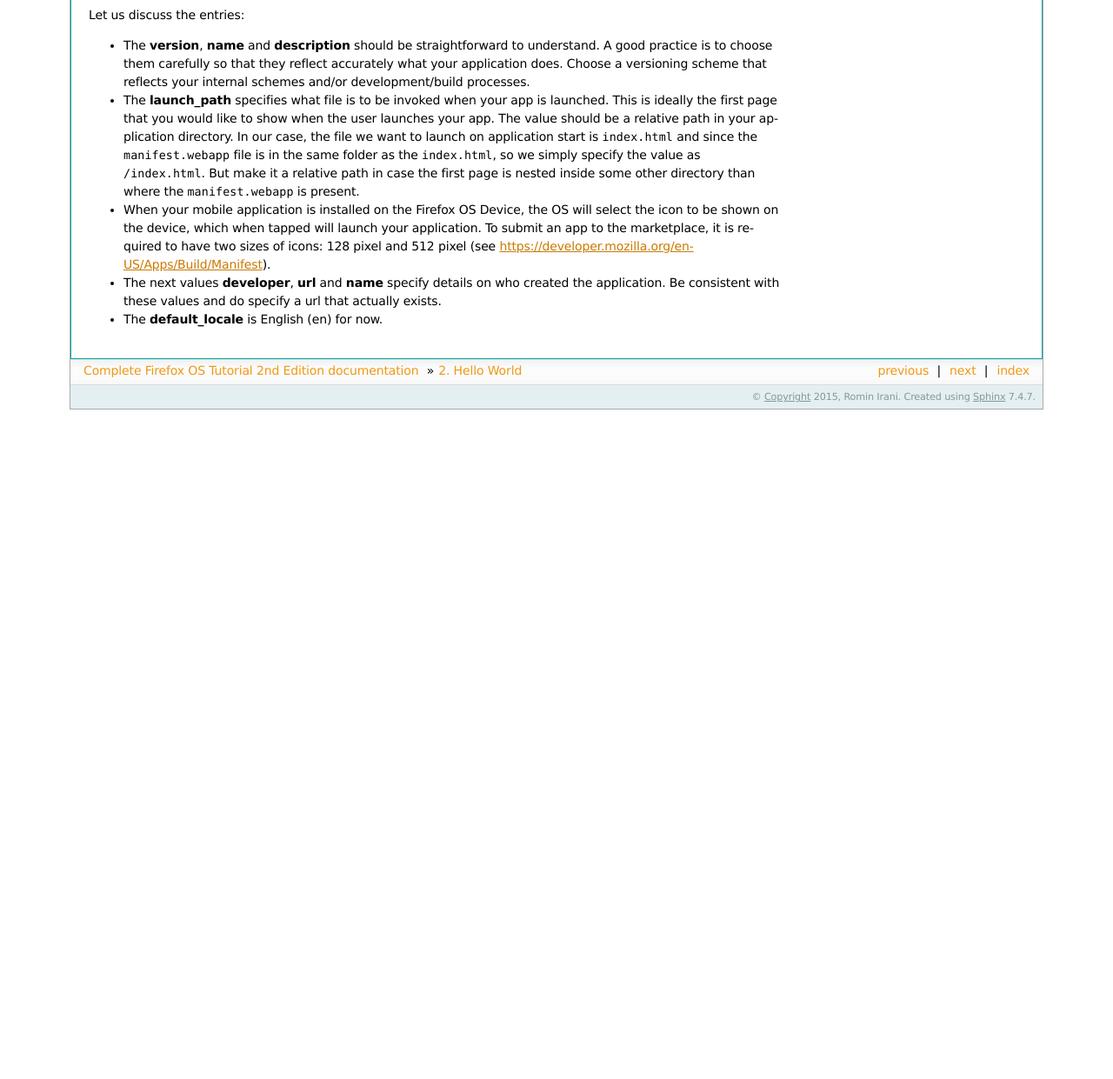
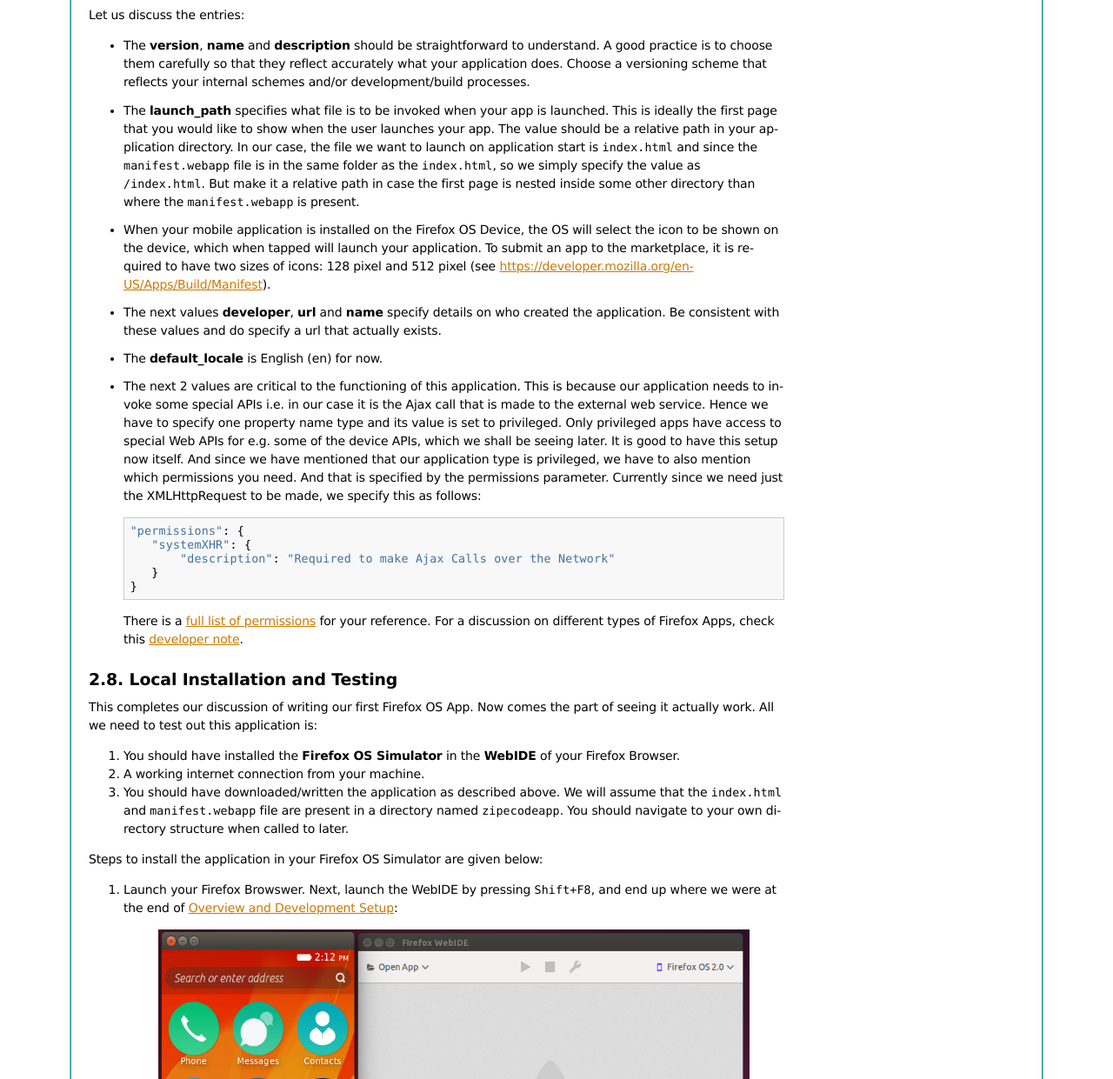
Before and after one commit to anicholakos/complete_fxos_tutorial, a Sphinx documentation site: the page built from source/episode02.rst, in a window 1280 px wide and 1400 px high, scrolled down 3768 px, cut to the strip 159-1400 px from the top of the window. Shown: the whole strip at 87% size. Built offline with Sphinx 7.4.7, drawn with Linux system fonts in a browser that asks for light colours; formulas are drawn with MathJax 3; before the commit the page ends 4398 px from its top, so only the background shows below that; some of the changed text lies outside the part shown.

Commit message:
Added deployment screenshots and more work on episode 2.

```diff
--- a/source/episode02.rst
+++ b/source/episode02.rst
@@ -218,3 +218,66 @@
   created the application. Be consistent with these values and do specify a url
   that actually exists.
 * The **default_locale** is English (en) for now.
+* The next 2 values are critical to the functioning of this application. This
+  is because our application needs to invoke some special APIs i.e. in our case
+  it is the Ajax call that is made to the external web service. Hence we have
+  to specify one property name type and its value is set to privileged. Only
+  privileged apps have access to special Web APIs for e.g. some of the device
+  APIs, which we shall be seeing later. It is good to have this setup now
+  itself. And since we have mentioned that our application type is privileged,
+  we have to also mention which permissions you need. And that is specified by
+  the permissions parameter. Currently since we need just the XMLHttpRequest to
+  be made, we specify this as follows::
+
+      "permissions": {
+         "systemXHR": {
+             "description": "Required to make Ajax Calls over the Network"
+         }
+      }
+
+  There is a `full list of permissions
+  <https://developer.mozilla.org/en-US/Apps/Build/App_permissions>`__
+  for your reference. For a discussion on different types of Firefox Apps,
+  check this `developer note
+  <https://developer.mozilla.org/en-US/Marketplace/Options/Packaged_apps>`__.
+
+
+Local Installation and Testing
+------------------------------
+
+This completes our discussion of writing our first Firefox OS App. Now comes
+the part of seeing it actually work. All we need to test out this application
+is:
+
+#. You should have installed the **Firefox OS Simulator** in the **WebIDE** of
+   your Firefox Browser.
+#. A working internet connection from your machine.
+#. You should have downloaded/written the application as described above. We
+   will assume that the ``index.html`` and ``manifest.webapp`` file are present
+   in a directory named ``zipecodeapp``. You should navigate to your own
+   directory structure when called to later.
+
+Steps to install the application in your Firefox OS Simulator are given below:
+
+#. Launch your Firefox Browswer.  Next, launch the WebIDE by pressing
+   ``Shift+F8``, and end up where we were at the end of
+   :ref:`dev_setup`:
+
+    .. image:: illustrations/episode01/WebIDE06.png
+       :alt: WebIDE and running simulator
+       :height: 400px
+
+#. Since we have written a packaged app, we need to specify the directory where
+   our ``manifest.webapp`` file is. That will be sufficient for the WebIDE to
+   pick up the rest of the details including the launch URL and so on. Click on
+   ``Open App -> Open Packaged App...`` as shown below:
+
+    .. image:: illustrations/episode02/deploying_app1.png
+       :alt: Selecting packaged app in WebIDE
+       :height: 350px
+
+#. The WebIDE will then read the manifest, validate it.
+
+    .. image:: illustrations/episode02/deploying_app2.png
+       :alt: Valid app in WebIDE
+       :height: 350px
--- a/source/index.rst
+++ b/source/index.rst
@@ -6,7 +6,7 @@
 
 by Romin Irani
 
-remixed and updated by Jeff Elkner, Aki Nicholakos, and Finn Cardiff
+remixed and updated by Jeff Elkner, Sotirios Nicholakos, and Finn Cardiff
 
 Last updated: 15 May 2015
 
```
Also changed, not shown: source/illustrations/episode02/deploying_app1.png (added), source/illustrations/episode02/deploying_app2.png (added), source/illustrations/episode02/deploying_app3.png (added), source/illustrations/episode02/deploying_app4.png (added).
